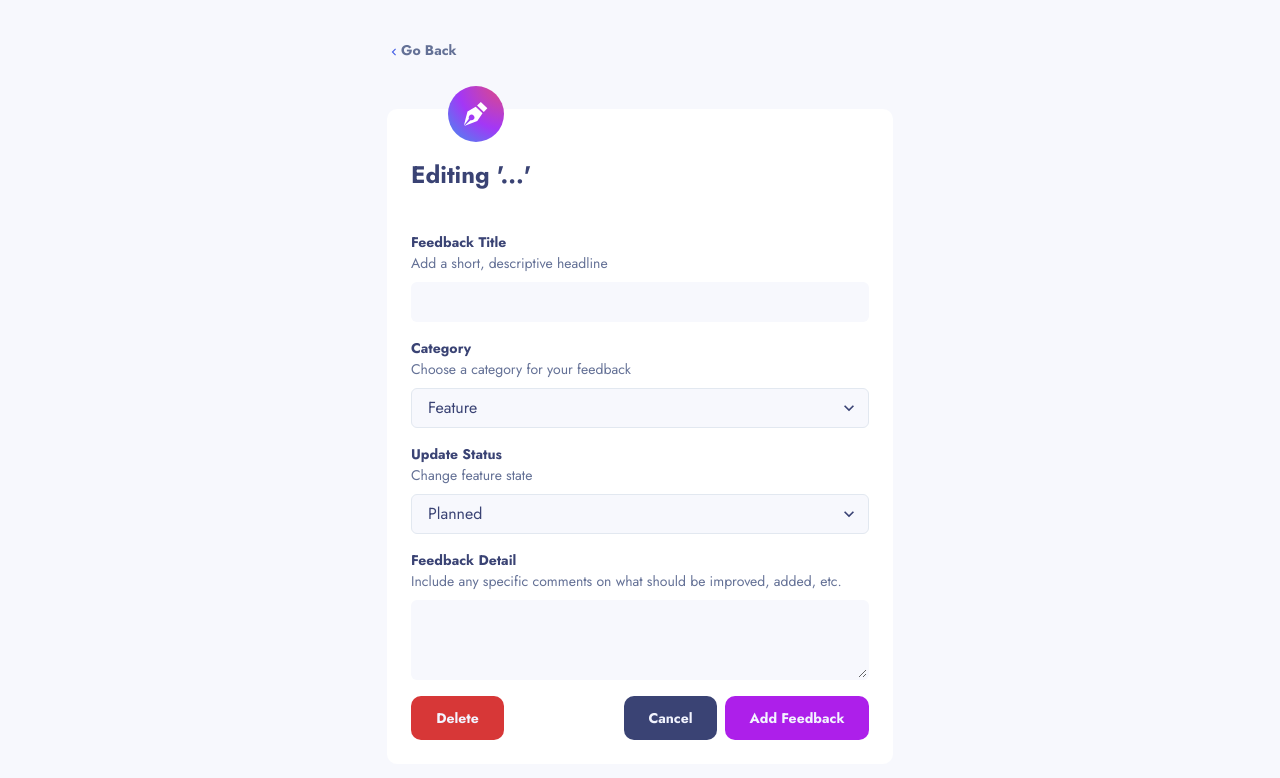
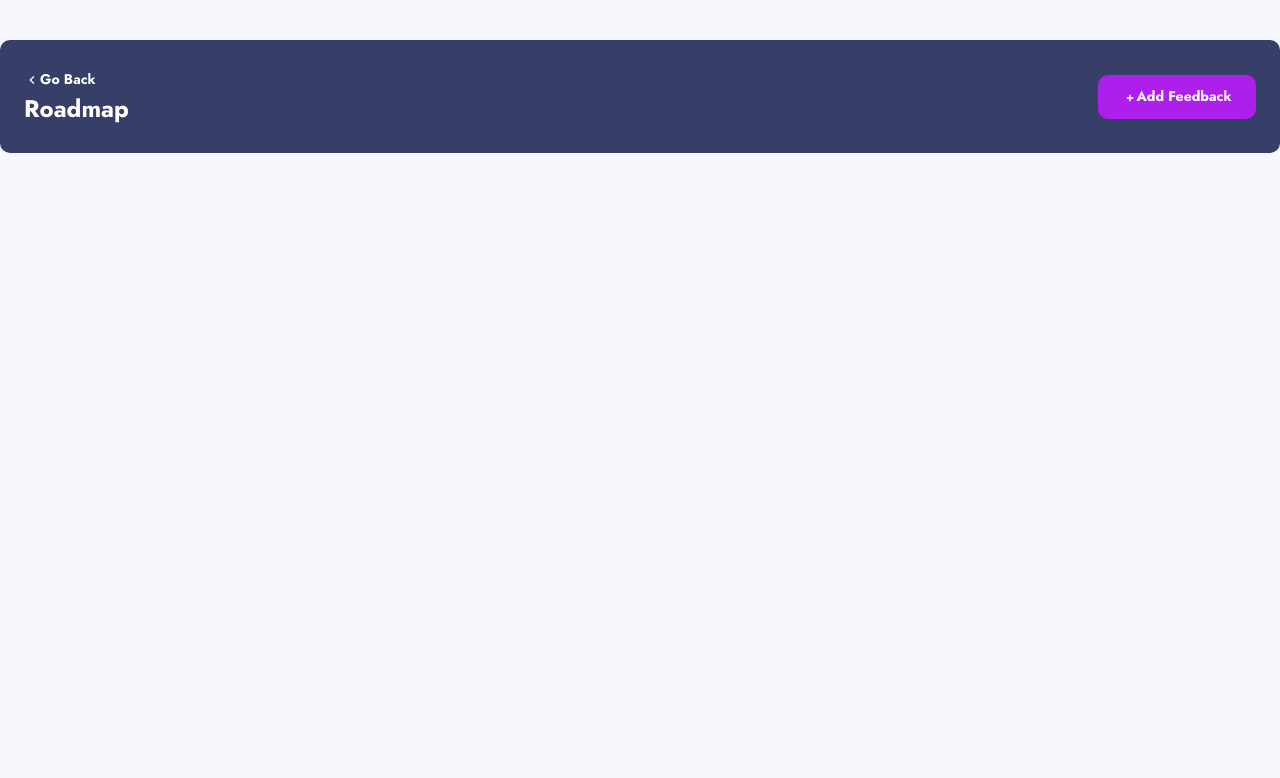
Before and after one commit to lilianaruva/product-feedback-app, a React (Create React App) app: page / in a window 1280 px wide. Shown: the top 778 px of the page. Built offline with nearby package versions, Linux system fonts and the light colour scheme.

Commit message:
navRoadmap -static-

```diff
--- a/src/App.js
+++ b/src/App.js
@@ -4,6 +4,7 @@ import './style.css';
 import Suggestion from './pages/Suggestions/Suggestions';
 import NewFeedBack from './pages/NewFeedBack/NewFeedBack';
 import EditFeedBack from './pages/EditFeedBack/EditFeedBack';
+import Roadmap from './pages/Roadmap/Roadmap';
 
 function App() {
   return (
@@ -11,7 +12,8 @@ function App() {
     <ChakraProvider>
 
 
-      <EditFeedBack/>
+
+      <Roadmap/>
     </ChakraProvider>
     </>
   );
--- a/src/pages/Roadmap/Roadmap.jsx
+++ b/src/pages/Roadmap/Roadmap.jsx
@@ -1,8 +1,13 @@
 import React from "react";
+import NavRoadmap from "./components/navRoadmap";
+import './styles/roadmap.css';
 
 const Roadmap = () =>{
     return(
         <>
+        <div className="roadmap">
+            <NavRoadmap/>
+        </div>
         </>
     )
 }
--- /dev/null
+++ b/src/pages/Roadmap/components/navRoadmap.jsx
@@ -0,0 +1,21 @@
+import React from 'react';
+import '../styles/navRoadmap.css';
+import {SmallAddIcon, ChevronLeftIcon } from "@chakra-ui/icons";
+
+const NavRoadmap = () =>{
+
+    return(
+        <>
+        <div className="nav-container">
+            <div className="nav-left">
+                <ChevronLeftIcon/>
+                <a>Go Back</a>
+                <h1>Roadmap</h1>
+            </div>
+            <button className="button-purple"><SmallAddIcon/>Add Feedback</button>
+        </div>
+        </>
+    )
+}
+
+export default NavRoadmap;
--- /dev/null
+++ b/src/pages/Roadmap/styles/navRoadmap.css
@@ -0,0 +1,35 @@
+.nav-container{
+    display: flex;
+    align-content: center;
+    align-items: center;
+    border-radius: 10px;
+    width: 100%;
+    height: 113px;
+    background-color: #373F68;
+    color: white;
+    padding: 1.5rem;
+}
+
+.nav-left{
+    flex-grow: 4;
+    color: white;
+}
+
+.nav-left a{
+    font-weight: bold;
+    font-size: 14px;
+}
+
+.nav-left a:hover{
+    cursor: pointer;
+    text-decoration: underline;
+}
+
+.nav-left h1{
+    font-weight: bold;
+    font-size: 24px;
+}
+
+.nav-right{
+    margin: 1rem;
+}
--- /dev/null
+++ b/src/pages/Roadmap/styles/roadmap.css
@@ -0,0 +1,9 @@
+.roadmap{
+    display: flex;
+    flex-direction: column;
+    flex-wrap: wrap;
+    justify-content: center;
+    align-content: center;
+    background-color: #F7F8FD;
+    margin-top: 2.5rem;
+}
```
